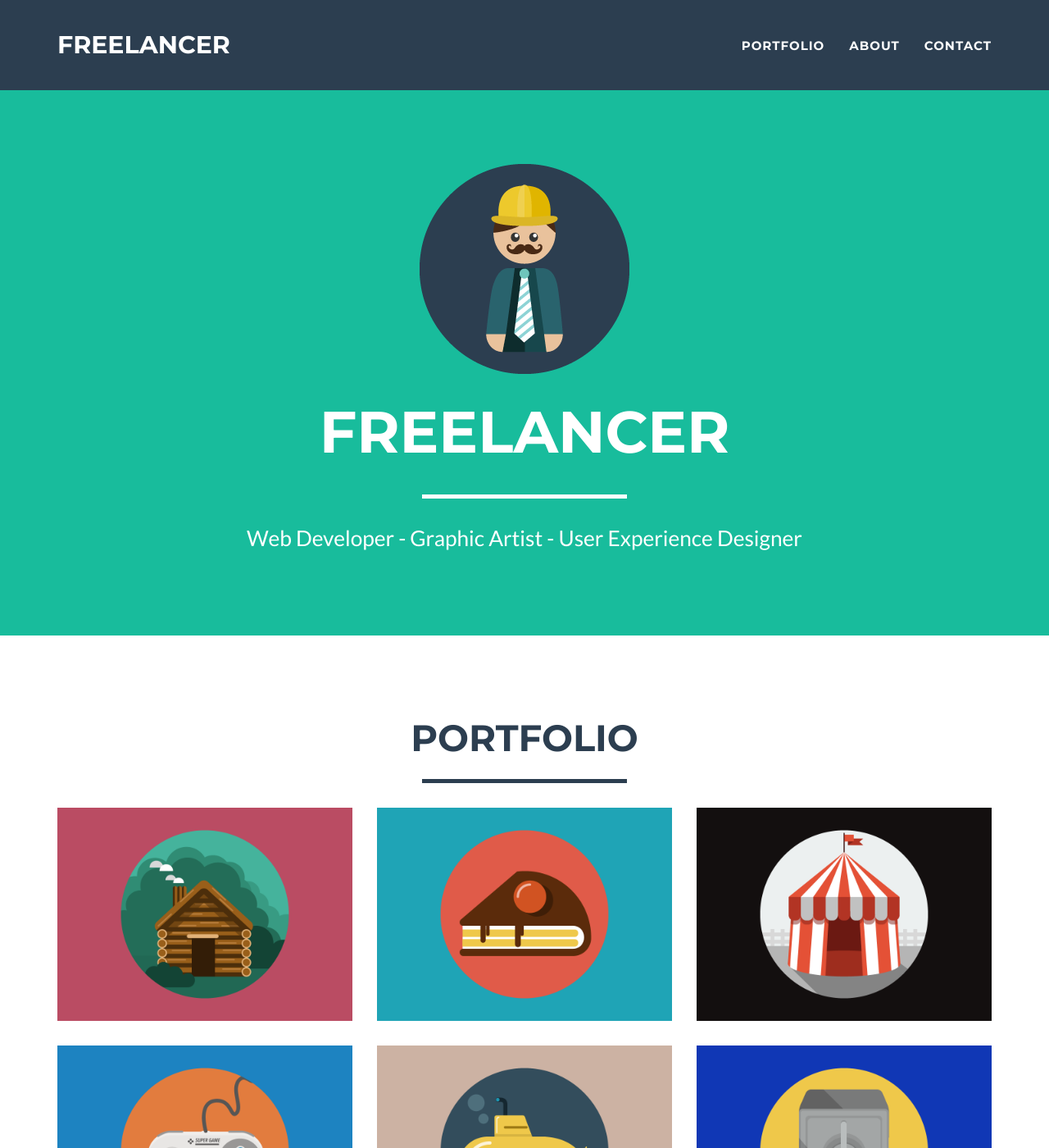
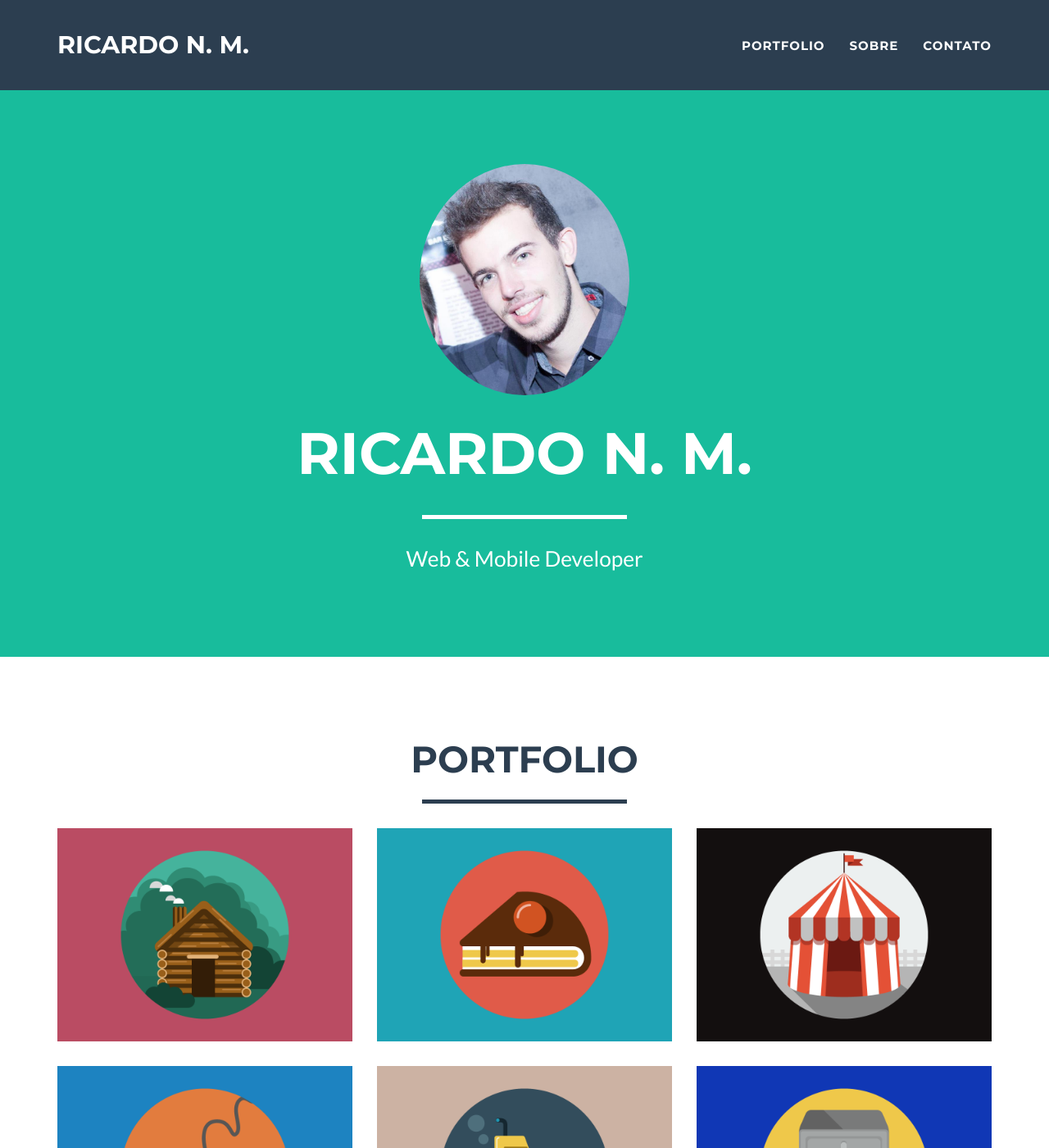
Before and after one commit to spitfire2903/spitfire2903.github.io, a Jekyll site: the page built from index.html, in a window 1280 px wide and 1400 px high. Shown: the whole window at 82% size. Built offline with Jekyll 4.4.1, drawn with Linux system fonts in a browser that asks for light colours; some of the changed text lies outside the part shown.

Commit message:
Editing template

```diff
--- a/_config.yml
+++ b/_config.yml
@@ -1,7 +1,7 @@
 # Site settings
-title: Freelancer
-email: your-email@domain.com
-url: https://example.github.io
+title: Ricardo N. M.
+email: contato@ricardonm.com.br
+url: https://ricardonm.com.br
 description: "Write an awesome description for your new site here. You can edit this line in _config.yml. It will appear in your document head meta (for Google search results) and in your feed.xml site description."
 
 # Contact form: comment the line below if you want to stick with the default PHP contact form
@@ -23,15 +23,15 @@ footer:
 # Social networks usernames (many more available: google-plus, flickr, dribbble, pinterest, instagram, tumblr, linkedin, etc.)
 social:
   - title: twitter
-    url: http://twitter.com/jekyllrb
+    url: http://twitter.com/ricardonmiranda
   - title: facebook
-    url:
+    url: http://www.facebook.com/nm.ricardo
   - title: stack-overflow
-    url: http://stackoverflow.com/questions/tagged/jekyll
+    url: http://stackoverflow.com/users/4471536/ricardo-nunes-de-miranda# http://stackoverflow.com/questions/tagged/spitfire2903
   - title: bitbucket
-    url: http://bitbucket.org/jekyll
+    url: http://bitbucket.org/spitfire2903
   - title: github
-    url: http://github.com/jekyll
+    url: http://github.com/spitfire2903
 
 # Postal address (add as many lines as necessary)
 address:
--- a/_includes/about.html
+++ b/_includes/about.html
@@ -9,16 +9,11 @@
             </div>
             <div class="row">
                 <div class="col-lg-4 col-lg-offset-2">
-                    <p>Freelancer is a free bootstrap theme created by Start Bootstrap. The download includes the complete source files including HTML, CSS, and JavaScript as well as optional LESS stylesheets for easy customization.</p>
+                    <p></p>
                 </div>
                 <div class="col-lg-4">
                     <p>Whether you're a student looking to showcase your work, a professional looking to attract clients, or a graphic artist looking to share your projects, this template is the perfect starting point! </p>
                 </div>
-                <div class="col-lg-8 col-lg-offset-2 text-center">
-                    <a href="#" class="btn btn-lg btn-outline">
-                        <i class="fa fa-download"></i> Download Theme
-                    </a>
-                </div>
             </div>
         </div>
     </section>
--- a/_includes/header.html
+++ b/_includes/header.html
@@ -3,11 +3,11 @@
         <div class="container">
             <div class="row">
                 <div class="col-lg-12">
-                    <img class="img-responsive" src="img/profile.png" alt="">
+                    <img class="img-responsive img-rounded img-profile" src="img/ricardonm.jpg" alt="">
                     <div class="intro-text">
                         <span class="name">{{ site.title }}</span>
                         <hr class="star-light">
-                        <span class="skills">Web Developer - Graphic Artist - User Experience Designer</span>
+                        <span class="skills">Web & Mobile Developer</span>
                     </div>
                 </div>
             </div>
--- a/_includes/nav.html
+++ b/_includes/nav.html
@@ -4,7 +4,7 @@
             <!-- Brand and toggle get grouped for better mobile display -->
             <div class="navbar-header page-scroll">
                 <button type="button" class="navbar-toggle" data-toggle="collapse" data-target="#bs-example-navbar-collapse-1">
-                    <span class="sr-only">Toggle navigation</span>
+                    <span class="sr-only">Menu</span>
                     <span class="icon-bar"></span>
                     <span class="icon-bar"></span>
                     <span class="icon-bar"></span>
@@ -22,10 +22,10 @@
                         <a href="#portfolio">Portfolio</a>
                     </li>
                     <li class="page-scroll">
-                        <a href="#about">About</a>
+                        <a href="#about">Sobre</a>
                     </li>
                     <li class="page-scroll">
-                        <a href="#contact">Contact</a>
+                        <a href="#contact">Contato</a>
                     </li>
                 </ul>
             </div>
```
Also changed, not shown: _includes/css/main.css (+9 -0 lines), img/portfolio/feverestival2015.png (added), img/portfolio/institutotordesilhas.png (added), img/ricardonm.jpg (added), 1 other file.
